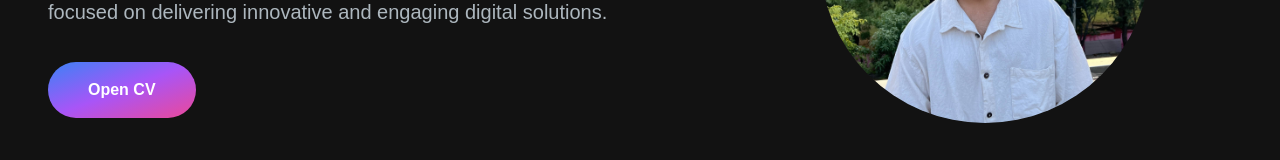
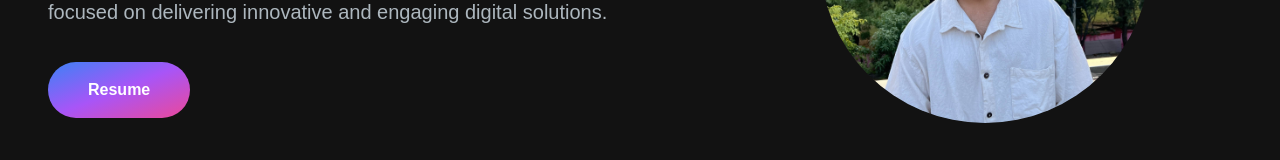
Before and after one commit to gauravpurohit28/portfolio-website, a Next.js app: page / in a window 1280 px wide. Shown: the part 335-495 px from the top of the page. Built offline with nearby package versions, Linux system fonts and the light colour scheme.

Commit message:
open resume

```diff
--- a/src/app/components/HeroSection.jsx
+++ b/src/app/components/HeroSection.jsx
@@ -45,7 +45,7 @@ const HeroSection = () => {
             }}
           >
             <span className="block hover:bg-slate-800 rounded-full px-6 py-2 font-semibold">
-              Open CV
+              Resume
             </span>
           </button>
 
```
